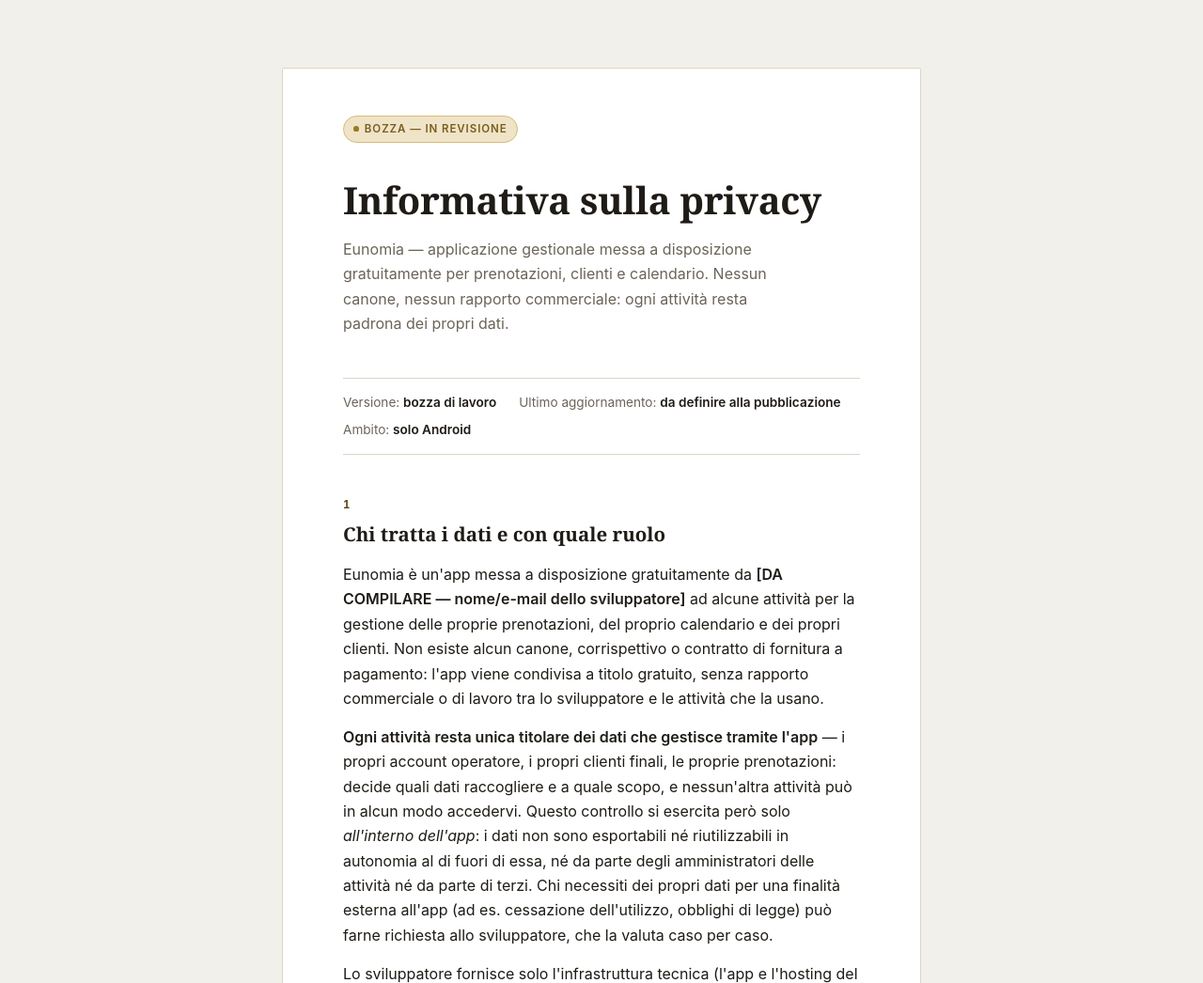
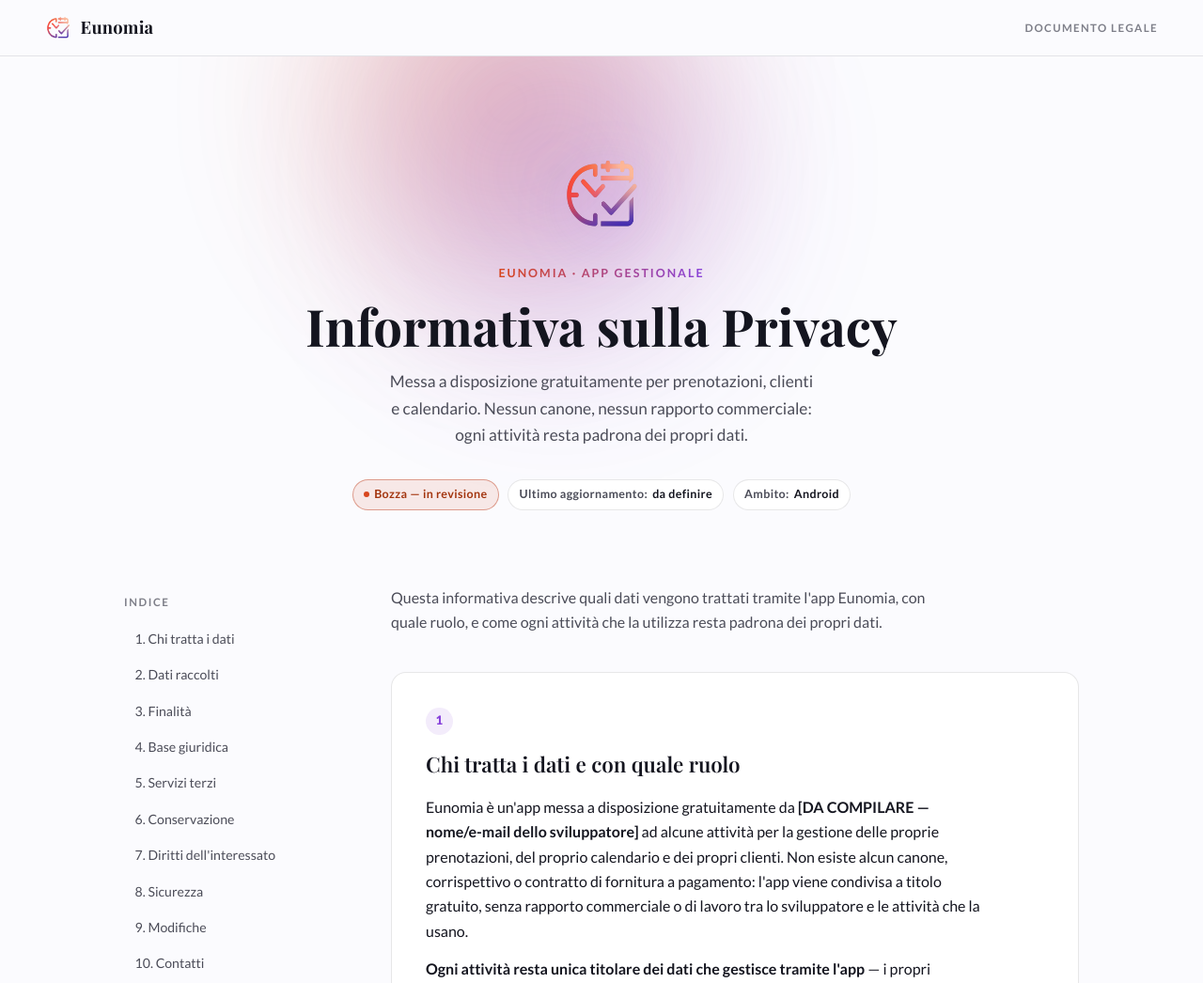
Before and after one commit to ddappsweb/eunomia-legal, a plain HTML site: page index.html in a window 1280 px wide. Shown: the top 1046 px of the page at 94% size. Drawn offline with nearby package versions, Linux system fonts and the light colour scheme.

Commit message:
Ridisegna come sito con branding Eunomia (logo, font, palette)

```diff
--- a/index.html
+++ b/index.html
@@ -3,212 +3,423 @@
 <head>
 <meta charset="utf-8" />
 <meta name="viewport" content="width=device-width, initial-scale=1" />
-<title>Privacy Policy Eunomia</title>
+<title>Informativa sulla Privacy — Eunomia</title>
+<link rel="icon" href="favicon.png" />
+<link rel="preconnect" href="https://fonts.googleapis.com" />
+<link rel="preconnect" href="https://fonts.gstatic.com" crossorigin />
+<link href="https://fonts.googleapis.com/css2?family=Playfair+Display:wght@600;700&family=Lato:wght@400;700;900&display=swap" rel="stylesheet" />
 <style>
   :root {
-    --bg: #f2f0ea;
-    --surface: #ffffff;
-    --ink: #1f1b16;
-    --muted: #6b6458;
-    --border: #ddd6c7;
-    --accent: #9c7a26;
-    --accent-ink: #5c4718;
-    --todo-bg: #fbefd8;
-    --todo-border: #d8b978;
-    --todo-ink: #6b4f14;
-    --badge-bg: #efe4c8;
-    --badge-ink: #7a5c1c;
+    --bg: #080811;
+    --bg-alt: #12131e;
+    --card: #171825;
+    --card-hover: #1d1f2f;
+    --ink: #fbf8f1;
+    --ink-soft: #a2a3b1;
+    --ink-muted: #61626f;
+    --border: #1d1f2f;
+    --accent: #9d5bf4;
+    --accent-soft: rgba(157, 91, 244, 0.14);
+    --accent-deep: #7233bb;
+    --warm: #f2542d;
+    --warm-soft: rgba(242, 84, 45, 0.16);
+    --warm-deep: #b23a1c;
+    --gradient: linear-gradient(135deg, #f2542d 0%, #f4886b 42%, #b06be0 72%, #7233bb 100%);
   }
 
-  @media (prefers-color-scheme: dark) {
-    :root:not([data-theme="light"]) {
-      --bg: #080811;
-      --surface: #121220;
-      --ink: #ede9e0;
-      --muted: #9f9aac;
-      --border: #26243a;
-      --accent: #d4af6a;
-      --accent-ink: #e8c98a;
-      --todo-bg: #241c0e;
-      --todo-border: #6b4f1e;
-      --todo-ink: #e3c581;
-      --badge-bg: #241c0e;
-      --badge-ink: #d4af6a;
+  @media (prefers-color-scheme: light) {
+    :root {
+      --bg: #fbfbfe;
+      --bg-alt: #f2f3f7;
+      --card: #ffffff;
+      --card-hover: #ebecf2;
+      --ink: #14151f;
+      --ink-soft: #4b4c58;
+      --ink-muted: #7e7f89;
+      --border: rgba(20, 21, 31, 0.1);
+      --accent: #8843db;
+      --accent-soft: rgba(136, 67, 219, 0.1);
+      --accent-deep: #611ba7;
+      --warm: #d8471f;
+      --warm-soft: rgba(216, 71, 31, 0.1);
+      --warm-deep: #a3350f;
     }
-  }
-
-  :root[data-theme="dark"] {
-    --bg: #080811;
-    --surface: #121220;
-    --ink: #ede9e0;
-    --muted: #9f9aac;
-    --border: #26243a;
-    --accent: #d4af6a;
-    --accent-ink: #e8c98a;
-    --todo-bg: #241c0e;
-    --todo-border: #6b4f1e;
-    --todo-ink: #e3c581;
-    --badge-bg: #241c0e;
-    --badge-ink: #d4af6a;
   }
 
   * { box-sizing: border-box; }
 
+  html { scroll-behavior: smooth; }
+
+  @media (prefers-reduced-motion: reduce) {
+    html { scroll-behavior: auto; }
+    * { animation-duration: 0.001ms !important; animation-iteration-count: 1 !important; }
+  }
+
   body {
     background: var(--bg);
     color: var(--ink);
-    font-family: -apple-system, "Segoe UI", "Helvetica Neue", Arial, sans-serif;
+    font-family: "Lato", -apple-system, "Segoe UI", sans-serif;
     line-height: 1.65;
     margin: 0;
-    padding: 4.5rem 1.5rem 6rem;
   }
 
-  .doc {
-    max-width: 680px;
-    margin: 0 auto;
-    background: var(--surface);
-    border: 1px solid var(--border);
-    border-radius: 2px;
-    padding: 3rem clamp(1.5rem, 5vw, 4rem) 3.5rem;
+  a { color: var(--accent); }
+  a:focus-visible, button:focus-visible { outline: 2px solid var(--accent); outline-offset: 3px; }
+
+  .display {
+    font-family: "Playfair Display", Georgia, serif;
+    text-wrap: balance;
   }
 
-  .status {
+  /* ---------- nav ---------- */
+
+  .nav {
+    position: sticky;
+    top: 0;
+    z-index: 20;
+    display: flex;
+    align-items: center;
+    justify-content: space-between;
+    gap: 1rem;
+    padding: 0.9rem clamp(1.25rem, 4vw, 3rem);
+    background: color-mix(in srgb, var(--bg) 85%, transparent);
+    backdrop-filter: blur(10px);
+    border-bottom: 1px solid var(--border);
+  }
+
+  .brand {
+    display: flex;
+    align-items: center;
+    gap: 0.6rem;
+    text-decoration: none;
+    color: var(--ink);
+  }
+
+  .brand img { width: 28px; height: 28px; display: block; }
+
+  .brand-name {
+    font-family: "Playfair Display", Georgia, serif;
+    font-weight: 700;
+    font-size: 1.15rem;
+    letter-spacing: 0.01em;
+  }
+
+  .nav-tag {
+    font-size: 0.72rem;
+    font-weight: 700;
+    letter-spacing: 0.12em;
+    text-transform: uppercase;
+    color: var(--ink-muted);
+  }
+
+  /* ---------- hero ---------- */
+
+  .hero {
+    position: relative;
+    overflow: hidden;
+    padding: clamp(3.5rem, 9vw, 6.5rem) 1.5rem clamp(3rem, 7vw, 5rem);
+    text-align: center;
+    isolation: isolate;
+  }
+
+  .hero::before,
+  .hero::after {
+    content: "";
+    position: absolute;
+    z-index: -1;
+    border-radius: 50%;
+    filter: blur(70px);
+    opacity: 0.35;
+    animation: drift 22s ease-in-out infinite alternate;
+  }
+
+  .hero::before {
+    width: 34rem;
+    height: 34rem;
+    top: -14rem;
+    left: 50%;
+    transform: translateX(-70%);
+    background: radial-gradient(circle, var(--warm), transparent 70%);
+  }
+
+  .hero::after {
+    width: 30rem;
+    height: 30rem;
+    top: -8rem;
+    left: 50%;
+    transform: translateX(10%);
+    background: radial-gradient(circle, var(--accent), transparent 70%);
+    animation-delay: -11s;
+  }
+
+  @keyframes drift {
+    from { transform: translate(-70%, 0) scale(1); }
+    to { transform: translate(-58%, 3%) scale(1.08); }
+  }
+
+  .hero-logo {
+    width: 88px;
+    height: 88px;
+    margin: 0 auto 1.5rem;
+    display: block;
+    filter: drop-shadow(0 12px 28px rgba(157, 91, 244, 0.35));
+  }
+
+  .eyebrow {
+    display: inline-block;
+    font-size: 0.78rem;
+    font-weight: 700;
+    letter-spacing: 0.16em;
+    text-transform: uppercase;
+    background: linear-gradient(90deg, var(--warm), var(--accent));
+    -webkit-background-clip: text;
+    background-clip: text;
+    color: transparent;
+    margin-bottom: 1rem;
+  }
+
+  .hero h1 {
+    font-size: clamp(2.2rem, 6vw, 3.4rem);
+    font-weight: 700;
+    line-height: 1.08;
+    margin: 0 0 1rem;
+    color: var(--ink);
+  }
+
+  .hero-sub {
+    max-width: 46ch;
+    margin: 0 auto;
+    color: var(--ink-soft);
+    font-size: 1.08rem;
+  }
+
+  .chips {
+    display: flex;
+    flex-wrap: wrap;
+    justify-content: center;
+    gap: 0.6rem;
+    margin-top: 2rem;
+  }
+
+  .chip {
     display: inline-flex;
     align-items: center;
-    gap: 0.5em;
-    font-size: 0.72rem;
-    font-weight: 600;
-    letter-spacing: 0.08em;
-    text-transform: uppercase;
-    color: var(--badge-ink);
-    background: var(--badge-bg);
-    border: 1px solid var(--todo-border);
+    gap: 0.4em;
+    font-size: 0.78rem;
+    font-weight: 700;
+    letter-spacing: 0.03em;
+    padding: 0.4em 0.9em;
     border-radius: 999px;
-    padding: 0.35em 0.9em;
-    margin-bottom: 1.75rem;
+    border: 1px solid var(--border);
+    background: var(--card);
+    color: var(--ink-soft);
   }
 
-  .status::before {
+  .chip strong { color: var(--ink); font-weight: 700; }
+
+  .chip.status {
+    color: var(--warm-deep);
+    background: var(--warm-soft);
+    border-color: color-mix(in srgb, var(--warm) 40%, var(--border));
+  }
+
+  .chip.status::before {
     content: "";
     width: 0.5em;
     height: 0.5em;
     border-radius: 50%;
-    background: var(--accent);
+    background: var(--warm);
     flex: none;
   }
 
-  h1 {
-    font-family: Georgia, "Iowan Old Style", "Palatino Linotype", "Times New Roman", serif;
-    font-size: clamp(1.9rem, 5vw, 2.5rem);
-    font-weight: 600;
-    letter-spacing: -0.01em;
-    margin: 0 0 0.4rem;
-    text-wrap: balance;
+  /* ---------- layout ---------- */
+
+  .layout {
+    max-width: 1080px;
+    margin: 0 auto;
+    padding: 0 clamp(1.25rem, 4vw, 2rem) 6rem;
+    display: grid;
+    grid-template-columns: 220px minmax(0, 1fr);
+    gap: clamp(2rem, 5vw, 4rem);
+    align-items: start;
   }
 
-  .subtitle {
-    font-size: 1rem;
-    color: var(--muted);
-    margin: 0 0 2.75rem;
-    max-width: 46ch;
+  @media (max-width: 860px) {
+    .layout { grid-template-columns: 1fr; }
+    .toc { display: none; }
   }
 
-  .meta {
+  .toc {
+    position: sticky;
+    top: 5.5rem;
     display: flex;
-    flex-wrap: wrap;
-    gap: 0.4rem 1.5rem;
-    font-size: 0.85rem;
-    color: var(--muted);
-    border-top: 1px solid var(--border);
-    border-bottom: 1px solid var(--border);
-    padding: 0.9rem 0;
-    margin: 0 0 2.75rem;
+    flex-direction: column;
+    gap: 0.15rem;
+    padding-top: 0.5rem;
   }
 
-  .meta strong { color: var(--ink); font-weight: 600; }
-
-  section { margin: 0 0 2.5rem; }
-  section:last-of-type { margin-bottom: 0; }
-
-  .num {
-    display: block;
+  .toc-label {
     font-size: 0.72rem;
     font-weight: 700;
     letter-spacing: 0.14em;
     text-transform: uppercase;
-    color: var(--accent-ink);
-    margin-bottom: 0.35rem;
+    color: var(--ink-muted);
+    margin-bottom: 0.6rem;
+  }
+
+  .toc a {
+    text-decoration: none;
+    color: var(--ink-soft);
+    font-size: 0.88rem;
+    padding: 0.4rem 0.6rem;
+    border-radius: 8px;
+    border-left: 2px solid transparent;
+    transition: color 0.15s ease, background 0.15s ease, border-color 0.15s ease;
+  }
+
+  .toc a:hover {
+    color: var(--ink);
+    background: var(--card);
+    border-left-color: var(--accent);
+  }
+
+  .content { min-width: 0; }
+
+  .intro {
+    color: var(--ink-soft);
+    max-width: 62ch;
+    margin: 0 0 2.5rem;
+  }
+
+  section {
+    scroll-margin-top: 5.5rem;
+    background: var(--card);
+    border: 1px solid var(--border);
+    border-radius: 16px;
+    padding: clamp(1.5rem, 4vw, 2.25rem);
+    margin-bottom: 1.25rem;
+  }
+
+  .num {
+    display: inline-flex;
+    align-items: center;
+    justify-content: center;
+    width: 1.8rem;
+    height: 1.8rem;
+    border-radius: 50%;
+    background: var(--accent-soft);
+    color: var(--accent);
+    font-family: "Lato", sans-serif;
+    font-weight: 900;
+    font-size: 0.82rem;
     font-variant-numeric: tabular-nums;
+    margin-bottom: 0.85rem;
   }
 
   h2 {
-    font-family: Georgia, "Iowan Old Style", "Palatino Linotype", "Times New Roman", serif;
-    font-size: 1.28rem;
+    font-family: "Playfair Display", Georgia, serif;
+    font-size: 1.4rem;
     font-weight: 600;
-    margin: 0 0 0.75rem;
+    margin: 0 0 0.85rem;
     text-wrap: balance;
   }
 
-  p { margin: 0 0 0.9rem; max-width: 62ch; }
+  p { margin: 0 0 0.9rem; max-width: 64ch; }
   p:last-child { margin-bottom: 0; }
 
-  ul { margin: 0 0 0.9rem; padding-left: 1.25rem; max-width: 60ch; }
+  ul { margin: 0 0 0.9rem; padding-left: 1.2rem; max-width: 62ch; }
   li { margin-bottom: 0.5rem; }
   li:last-child { margin-bottom: 0; }
 
-  strong { font-weight: 600; }
+  strong { font-weight: 700; }
 
   .todo {
     display: block;
-    background: var(--todo-bg);
-    border: 1px solid var(--todo-border);
-    border-radius: 6px;
-    padding: 0.7rem 0.9rem;
-    margin-top: 0.6rem;
+    background: var(--warm-soft);
+    border: 1px solid color-mix(in srgb, var(--warm) 35%, var(--border));
+    border-radius: 10px;
+    padding: 0.75rem 1rem;
+    margin-top: 0.75rem;
     font-size: 0.88rem;
-    color: var(--todo-ink);
+    color: var(--ink-soft);
   }
 
   .todo-tag {
     display: inline-block;
     font-size: 0.66rem;
-    font-weight: 700;
+    font-weight: 900;
     letter-spacing: 0.09em;
     text-transform: uppercase;
-    color: var(--accent-ink);
+    color: var(--warm-deep);
     margin-right: 0.5em;
   }
 
-  .divider {
-    border: none;
+  /* ---------- footer ---------- */
+
+  footer {
     border-top: 1px solid var(--border);
-    margin: 2.75rem 0;
+    padding: 2.5rem clamp(1.25rem, 4vw, 3rem) 3rem;
+    display: flex;
+    flex-wrap: wrap;
+    align-items: center;
+    justify-content: space-between;
+    gap: 1rem;
   }
 
-  footer {
-    font-size: 0.8rem;
-    color: var(--muted);
-    text-align: center;
-    margin-top: 2.5rem;
+  .footer-brand {
+    display: flex;
+    align-items: center;
+    gap: 0.6rem;
+    color: var(--ink-soft);
+    font-size: 0.85rem;
   }
 
-  a { color: var(--accent-ink); }
+  .footer-brand img { width: 20px; height: 20px; }
+
+  footer .tagline { color: var(--ink-muted); font-size: 0.82rem; }
 </style>
 </head>
 <body>
-<div class="doc">
-  <span class="status">Bozza &mdash; in revisione</span>
 
-  <h1>Informativa sulla privacy</h1>
-  <p class="subtitle">Eunomia &mdash; applicazione gestionale messa a disposizione gratuitamente per prenotazioni, clienti e calendario. Nessun canone, nessun rapporto commerciale: ogni attivit&agrave; resta padrona dei propri dati.</p>
+<nav class="nav">
+  <a class="brand" href="#top">
+    <img src="logo.png" alt="" />
+    <span class="brand-name">Eunomia</span>
+  </a>
+  <span class="nav-tag">Documento legale</span>
+</nav>
 
-  <div class="meta">
-    <span>Versione: <strong>bozza di lavoro</strong></span>
-    <span>Ultimo aggiornamento: <strong>da definire alla pubblicazione</strong></span>
-    <span>Ambito: <strong>solo Android</strong></span>
+<header class="hero" id="top">
+  <img class="hero-logo" src="logo.png" alt="Eunomia" />
+  <span class="eyebrow">Eunomia &middot; app gestionale</span>
+  <h1 class="display">Informativa sulla Privacy</h1>
+  <p class="hero-sub">Messa a disposizione gratuitamente per prenotazioni, clienti e calendario. Nessun canone, nessun rapporto commerciale: ogni attivit&agrave; resta padrona dei propri dati.</p>
+  <div class="chips">
+    <span class="chip status">Bozza &mdash; in revisione</span>
+    <span class="chip">Ultimo aggiornamento: <strong>da definire</strong></span>
+    <span class="chip">Ambito: <strong>Android</strong></span>
   </div>
+</header>
 
-  <section>
+<div class="layout">
+  <nav class="toc" aria-label="Indice">
+    <span class="toc-label">Indice</span>
+    <a href="#s1">1. Chi tratta i dati</a>
+    <a href="#s2">2. Dati raccolti</a>
+    <a href="#s3">3. Finalit&agrave;</a>
+    <a href="#s4">4. Base giuridica</a>
+    <a href="#s5">5. Servizi terzi</a>
+    <a href="#s6">6. Conservazione</a>
+    <a href="#s7">7. Diritti dell'interessato</a>
+    <a href="#s8">8. Sicurezza</a>
+    <a href="#s9">9. Modifiche</a>
+    <a href="#s10">10. Contatti</a>
+  </nav>
+
+  <main class="content">
+    <p class="intro">Questa informativa descrive quali dati vengono trattati tramite l'app Eunomia, con quale ruolo, e come ogni attivit&agrave; che la utilizza resta padrona dei propri dati.</p>
+
+    <section id="s1">
       <span class="num">1</span>
       <h2>Chi tratta i dati e con quale ruolo</h2>
       <p>Eunomia &egrave; un'app messa a disposizione gratuitamente da <strong>[DA COMPILARE &mdash; nome/e-mail dello sviluppatore]</strong> ad alcune attivit&agrave; per la gestione delle proprie prenotazioni, del proprio calendario e dei propri clienti. Non esiste alcun canone, corrispettivo o contratto di fornitura a pagamento: l'app viene condivisa a titolo gratuito, senza rapporto commerciale o di lavoro tra lo sviluppatore e le attivit&agrave; che la usano.</p>
@@ -217,7 +428,7 @@
       <span class="todo"><span class="todo-tag">Da compilare</span>Nome/recapito email dello sviluppatore, da inserire anche nella sezione Contatti. Consigliato comunque un accordo scritto, anche informale, con ciascuna attivit&agrave; che chiarisca questo ruolo &mdash; il GDPR non richiede un contratto oneroso, ma un accordo verificabile aiuta in caso di controllo.</span>
     </section>
 
-  <section>
+    <section id="s2">
       <span class="num">2</span>
       <h2>Dati raccolti</h2>
       <p>L'app raccoglie ed elabora le seguenti categorie di dati:</p>
@@ -231,7 +442,7 @@
       <p>Eunomia non tratta categorie particolari di dati (art. 9 GDPR: salute, origine etnica, opinioni politiche/religiose, ecc.) n&eacute; dati relativi a condanne penali o reati (art. 10 GDPR). Non vengono effettuate profilazioni n&eacute; decisioni automatizzate ai sensi dell'art. 22 GDPR: nessun dato viene usato per generare punteggi, valutazioni o decisioni automatiche sulle persone.</p>
     </section>
 
-  <section>
+    <section id="s3">
       <span class="num">3</span>
       <h2>Finalit&agrave; del trattamento</h2>
       <p>I dati sono trattati esclusivamente per:</p>
@@ -243,14 +454,14 @@
       <p>L'app non utilizza i dati per pubblicit&agrave;, non effettua profilazione a fini di marketing e non vende n&eacute; cede dati a terzi per finalit&agrave; commerciali proprie.</p>
     </section>
 
-  <section>
+    <section id="s4">
       <span class="num">4</span>
       <h2>Base giuridica</h2>
       <p>Per i dati dei clienti finali che ogni attivit&agrave; inserisce nell'app (nome, telefono, email, prenotazioni), la base giuridica &egrave; scelta autonomamente dall'attivit&agrave; stessa in quanto titolare &mdash; tipicamente l'esecuzione del rapporto con il proprio cliente. Per i dati degli account operatore/amministratore, la base giuridica &egrave; l'accordo, anche informale e gratuito, tra lo sviluppatore e l'attivit&agrave; per l'uso dell'app come strumento di lavoro interno.</p>
       <span class="todo"><span class="todo-tag">Da verificare</span>Non essendoci un contratto di fornitura a pagamento, consigliato far verificare questa impostazione (titolare/responsabile) a un consulente legale/privacy prima della pubblicazione definitiva &mdash; il GDPR non richiede un corrispettivo economico perch&eacute; si configuri un rapporto titolare/responsabile, ma va comunque documentato.</span>
     </section>
 
-  <section>
+    <section id="s5">
       <span class="num">5</span>
       <h2>Servizi terzi utilizzati</h2>
       <ul>
@@ -262,13 +473,13 @@
       <span class="todo"><span class="todo-tag">Da compilare</span>Regione geografica del progetto Supabase (i dati risiedono nell'Unione Europea o altrove?) &mdash; se fuori UE/SEE va aggiunta una clausola sul trasferimento internazionale dei dati.</span>
     </section>
 
-  <section>
+    <section id="s6">
       <span class="num">6</span>
       <h2>Conservazione dei dati</h2>
       <p>I dati vengono conservati finch&eacute; l'attivit&agrave; continua a utilizzare l'app. L'app non offre una funzione di esportazione self-service: i dati sono pensati per essere consultati e gestiti solo al suo interno. In caso di cessazione dell'utilizzo o per obblighi di legge, l'attivit&agrave; titolare pu&ograve; comunque richiedere allo sviluppatore una copia o la cancellazione dei propri dati.</p>
     </section>
 
-  <section>
+    <section id="s7">
       <span class="num">7</span>
       <h2>Diritti dell'interessato</h2>
       <p>Per i dati dei propri clienti finali, le richieste vanno indirizzate all'attivit&agrave; titolare (chi li ha raccolti tramite l'app), che li mantiene sotto il proprio controllo esclusivo. Per i dati dell'account operatore/amministratore gestito direttamente nell'app, la richiesta pu&ograve; essere indirizzata allo sviluppatore. In entrambi i casi, l'interessato ha diritto a:</p>
@@ -278,33 +489,39 @@
         <li><strong>Cancellazione</strong> &mdash; ottenere la rimozione dei propri dati quando non sono pi&ugrave; necessari o il trattamento &egrave; illegittimo, salvo obblighi di legge che ne impongano la conservazione;</li>
         <li><strong>Limitazione</strong> &mdash; chiedere che il trattamento sia sospeso in casi specifici (es. accuratezza dei dati contestata);</li>
         <li><strong>Opposizione</strong> &mdash; opporsi in qualsiasi momento al trattamento;</li>
-      <li><strong>Portabilit&agrave;</strong> &mdash; ricevere i propri dati personali in un formato strutturato e leggibile, nei limiti descritti alla sezione 1 e 6 (i dati sono utilizzabili solo all'interno dell'app; l'esportazione per usi esterni va richiesta allo sviluppatore/all'attivit&agrave; titolare);</li>
+        <li><strong>Portabilit&agrave;</strong> &mdash; ricevere i propri dati personali in un formato strutturato e leggibile, nei limiti descritti alle sezioni 1 e 6 (i dati sono utilizzabili solo all'interno dell'app; l'esportazione per usi esterni va richiesta allo sviluppatore/all'attivit&agrave; titolare);</li>
         <li><strong>Reclamo</strong> &mdash; presentare reclamo al Garante per la protezione dei dati personali (<a href="https://www.garanteprivacy.it">www.garanteprivacy.it</a>) se si ritiene che il trattamento violi il GDPR.</li>
       </ul>
       <span class="todo"><span class="todo-tag">Da compilare</span>Email di contatto dedicata alle richieste privacy.</span>
     </section>
 
-  <section>
+    <section id="s8">
       <span class="num">8</span>
       <h2>Sicurezza e isolamento tra attivit&agrave;</h2>
       <p>L'accesso ai dati &egrave; protetto da autenticazione e da regole di autorizzazione (Row Level Security) che isolano ogni attivit&agrave; dalle altre a livello di database: un'attivit&agrave; pu&ograve; vedere e gestire esclusivamente i propri dati, mai quelli di un'altra attivit&agrave; che usa la stessa app, secondo il ruolo assegnato a ciascun account.</p>
     </section>
 
-  <section>
+    <section id="s9">
       <span class="num">9</span>
       <h2>Modifiche a questa informativa</h2>
       <p>Questa informativa pu&ograve; essere aggiornata; la data di "Ultimo aggiornamento" in cima al documento riflette la versione corrente.</p>
     </section>
 
-  <section>
+    <section id="s10">
       <span class="num">10</span>
       <h2>Contatti</h2>
       <span class="todo"><span class="todo-tag">Da compilare</span>Email di contatto per domande relative a questa informativa &mdash; sar&agrave; anche l'URL da inserire nella scheda Google Play e nella sezione "Sicurezza dei dati".</span>
     </section>
+  </main>
+</div>
 
-  <hr class="divider" />
+<footer>
+  <div class="footer-brand">
+    <img src="logo.png" alt="" />
+    <span>Eunomia &mdash; app gestionale per prenotazioni, clienti e calendario</span>
+  </div>
+  <span class="tagline">Bozza di lavoro, non ancora definitiva</span>
+</footer>
 
-  <footer>Bozza di lavoro &mdash; da rivedere, completare i campi evidenziati e pubblicare su un URL pubblico stabile prima della sottomissione a Google Play.</footer>
-</div>
 </body>
 </html>
```
Also changed, not shown: favicon.png (added), logo.png (added). Lines whose indentation alone changed are shown as unchanged.
